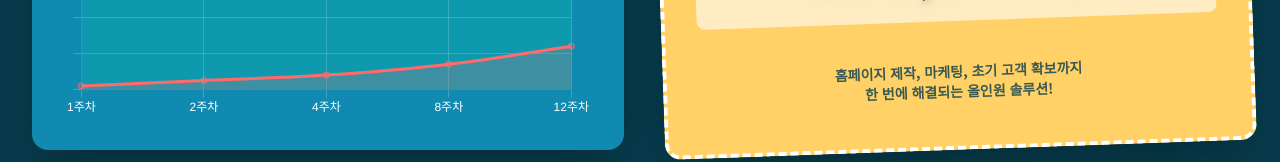
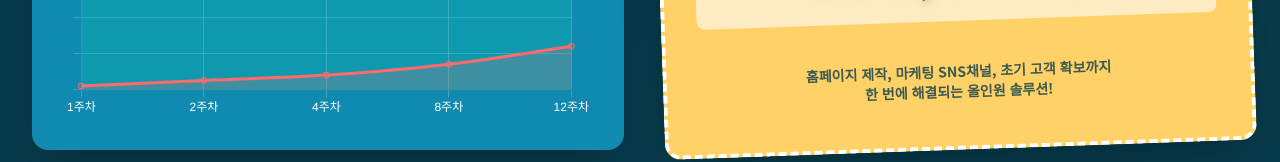
Before and after one commit to niotheone/linchpin, a plain HTML site: page 99homeb.html in a window 1280 px wide. Shown: the part 2004-2166 px from the top of the page. Drawn offline with nearby package versions, Linux system fonts and the light colour scheme.

Commit message:
Update 99homeb.html

```diff
--- a/99homeb.html
+++ b/99homeb.html
@@ -137,7 +137,7 @@
                     </div>
 
                      <p class="mt-6 text-sm text-[#073B4C]/80 font-semibold">
-                        홈페이지 제작, 마케팅, 초기 고객 확보까지<br>한 번에 해결되는 올인원 솔루션!
+                        홈페이지 제작, 마케팅 SNS채널, 초기 고객 확보까지<br>한 번에 해결되는 올인원 솔루션!
                      </p>
                 </div>
             </section>
```
